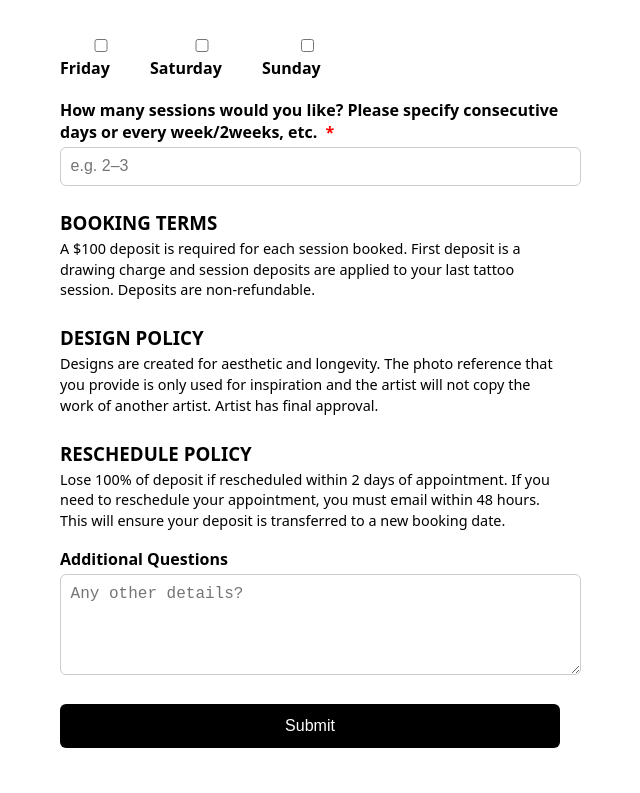
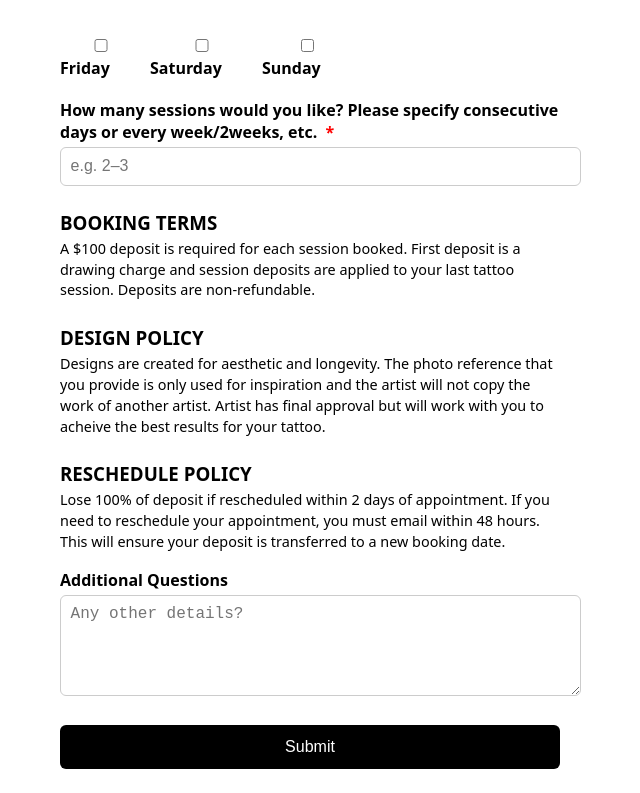
Before and after one commit to misterswan-sys/tattoo-submission-form, a Next.js app: page / in a window 1280 px wide. Shown: the part 1155-1948 px from the top of the page, without its empty margins (330-970 px from the left). Before the commit the page ends 1927 px from the top, so only its background shows below. Built offline with nearby package versions, Linux system fonts and the light colour scheme.

Commit message:
Update page.tsx

```diff
--- a/src/app/page.tsx
+++ b/src/app/page.tsx
@@ -16,7 +16,7 @@ export default function TattooSubmissionForm() {
         <p>
           We are excited to work with you and create the best tattoo experience
           possible. <br />
-          Thanks for trusting <strong>Broken Art!</strong>
+          Thank you for trusting <strong>Broken Art Tattoo!</strong>
         </p>
       </div>
     );
@@ -108,7 +108,7 @@ export default function TattooSubmissionForm() {
         <p>A $100 deposit is required for each session booked. First deposit is a drawing charge and session deposits are applied to your last tattoo session. Deposits are non-refundable.</p>
         <h3>DESIGN POLICY</h3>
         <p>
-          Designs are created for aesthetic and longevity. The photo reference that you provide is only used for inspiration and the artist will not copy the work of another artist.  Artist has final approval.
+          Designs are created for aesthetic and longevity. The photo reference that you provide is only used for inspiration and the artist will not copy the work of another artist.  Artist has final approval but will work with you to acheive the best results for your tattoo.
         </p>
 
         <h3>RESCHEDULE POLICY</h3>
```
